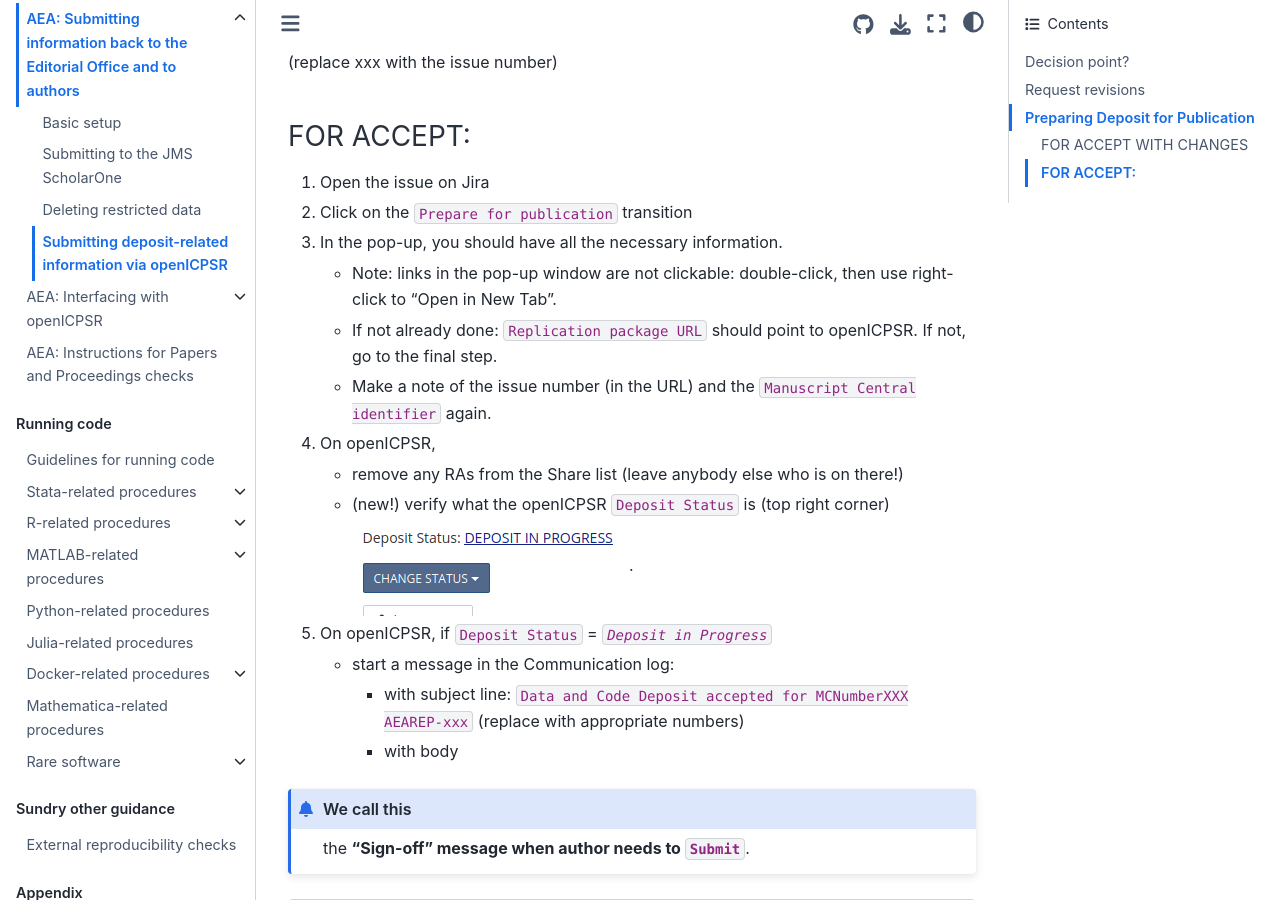
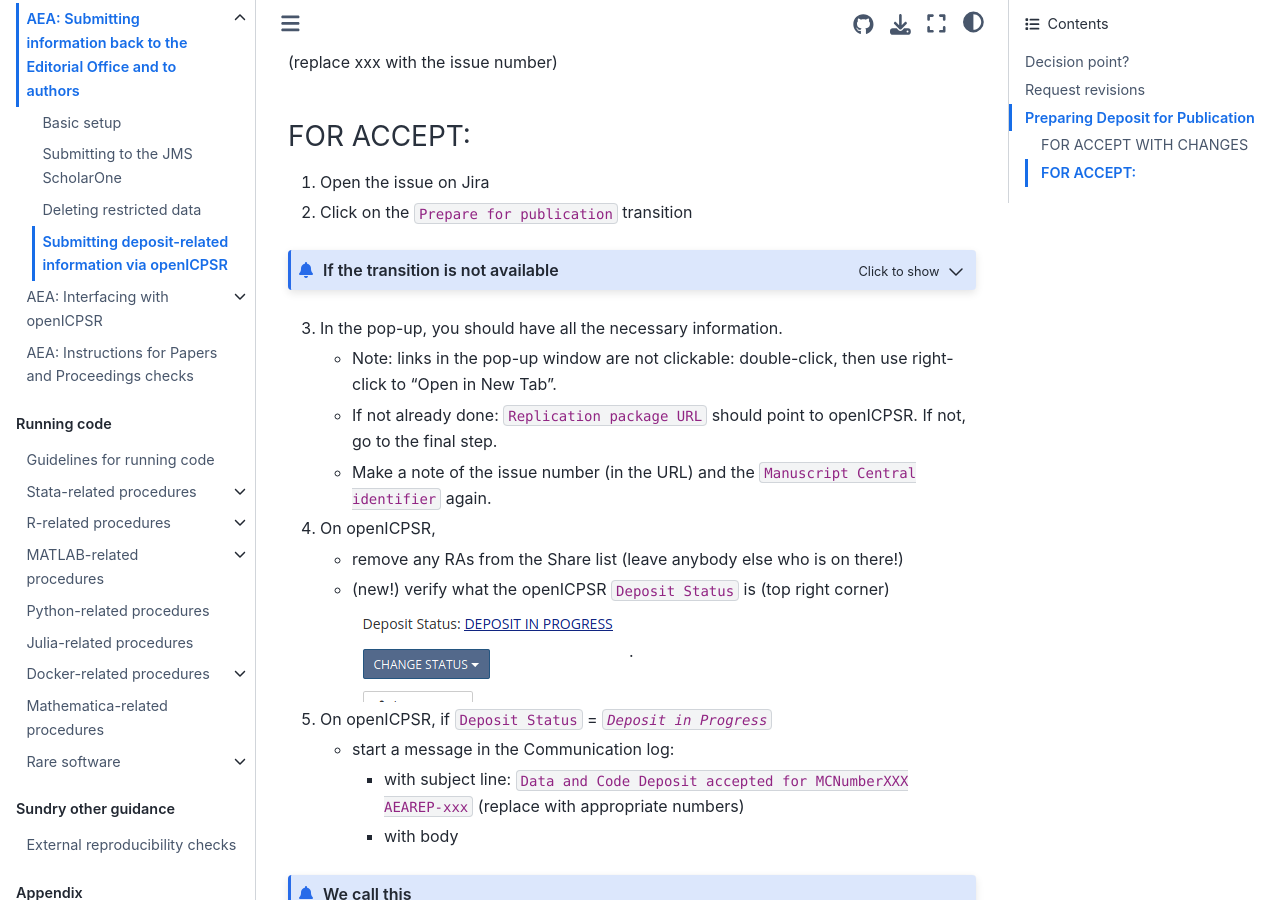
Before and after one commit to labordynamicsinstitute/ldilab-manual, a Jupyter Book: the page built from 34-openicpsr-preparing.md, in a window 1280 px wide and 900 px high, scrolled down 4377 px. Built offline with Jupyter Book 1.0.4 settings and Sphinx 7.4.7 and the Sphinx Book theme 1.1.4, drawn with Linux system fonts in a browser that asks for light colours; some of the changed lines change nothing that is shown.

Commit message:
Update 34-openicpsr-preparing.md with debugging info

```diff
--- a/34-openicpsr-preparing.md
+++ b/34-openicpsr-preparing.md
@@ -138,6 +138,19 @@
 
 1. Open the issue on Jira
 2. Click on the `Prepare for publication` transition
+
+::::{admonition} If the transition is not available
+:class: dropdown
+There are several conditions that need to be met in order to move it forward. Check that all apply if the transition is not available
+
+- If there was an NDA, then `Agreement signed` will be filled, but the field `Was data deleted?` must be set to `Yes`. If not, check with supervisor.
+- Field `openICPSRversion` has to have a value. This is usually automatic.
+- `MCStatus` cannot be `RR`
+- The field `Non-compliant` cannot be 'Yes'.
+- The field `MCRecommendationV2` cannot be `Conditional Accept`
+
+::::
+
 3. In the pop-up, you should have all the necessary information.
    - Note: links in the pop-up window are not clickable: double-click, then use right-click to "Open in New Tab".
    - If not already done: `Replication package URL` should point to openICPSR. If not, go to the final step.
```
